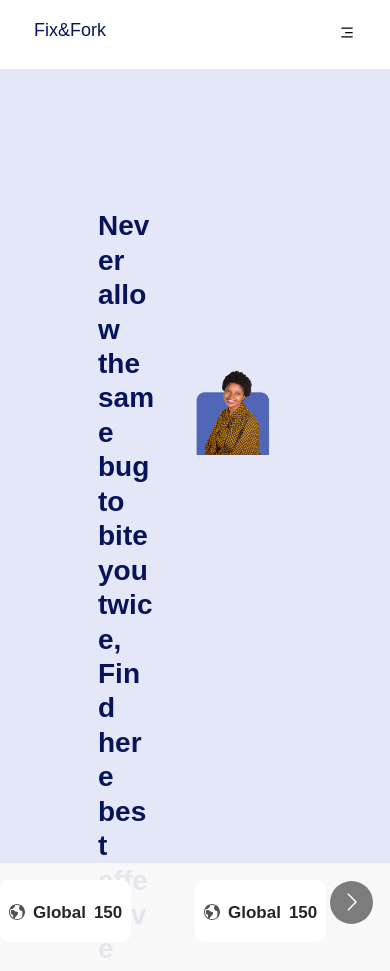
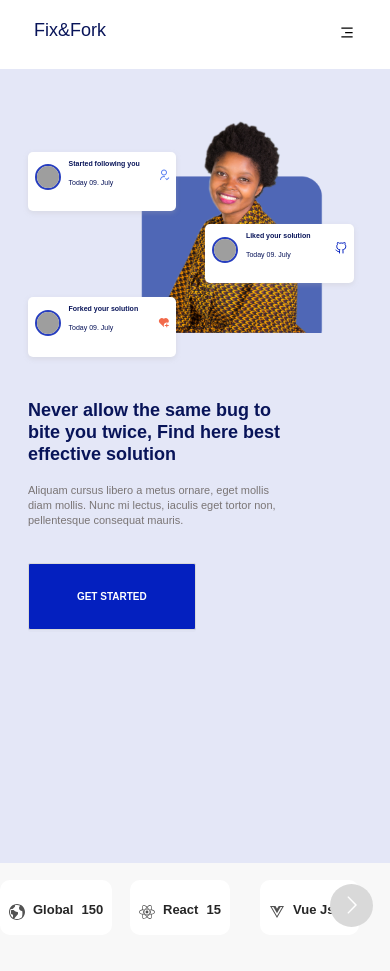
Before and after one commit to ntwari-egide/Fix-and-fork-final, a Next.js app: page / in a window 390 px wide. Shown: the top 971 px of the page. Built offline with nearby package versions, Linux system fonts and the light colour scheme; grey boxes are pictures that could not be loaded.

Commit message:
ft(responsiveness): add responsiveness on welcome page

```diff
--- a/pages/index.js
+++ b/pages/index.js
@@ -37,7 +37,7 @@ export default function Home() {
     },
     mobile: {
       breakpoint: { max: 464, min: 0 },
-      items: 2,
+      items: 3,
       partialVisibilityGutter: 30 // this is needed to tell the amount of px that should be visible.
     }
   }
@@ -54,9 +54,76 @@ export default function Home() {
       <main>
         <HeaderNavbar />
 
+
+        {/* mobile welcome content */}
+
+        <Space direction="vertical" className="welcome-content mobile-welcome-content">
+          <Col className="right-content">
+
+          <div className="demostrate-actions action-1">
+            <Row>
+              <Col span={6}>
+                <Image preview={false} src={'https://images.pexels.com/photos/220453/pexels-photo-220453.jpeg?auto=compress&cs=tinysrgb&dpr=2&h=650&w=940'} />
+              </Col>
+              <Col span={16}>
+                <Title level={5}>Started following you</Title>
+                <Title level={5} className="time">Today 09. July</Title>
+              </Col>
+              <Col span={2}>
+                  <RiUserFollowLine fontSize={10} color="#5C82F2" />
+              </Col>
+            </Row>
+          </div>
+
+
+          <div className="demostrate-actions action-2">
+            <Row>
+              <Col span={6}>
+                <Image preview={false} src={'https://images.pexels.com/photos/3785079/pexels-photo-3785079.jpeg?auto=compress&cs=tinysrgb&dpr=1&w=500'} />
+                      </Col>
+                      <Col span={16}>
+                        <Title level={5}>Liked your solution</Title>
+                        <Title level={5} className="time">Today 09. July</Title>
+                      </Col>
+                      <Col span={2}>
+                          <FiGithub fontSize={10} color="#0420BF" />
+                      </Col>
+                    </Row>
+                  </div>
+
+                  <div className="demostrate-actions action-3">
+                    <Row>
+                      <Col span={6}>
+                        <Image preview={false} src={'https://images.pexels.com/photos/415829/pexels-photo-415829.jpeg?auto=compress&cs=tinysrgb&dpr=1&w=500'} />
+                      </Col>
+                      <Col span={16}>
+                        <Title level={5}>Forked your solution</Title>
+                        <Title level={5} className="time">Today 09. July</Title>
+                      </Col>
+                      <Col span={2}>
+                        <svg id="heart-add-fill" xmlns="http://www.w3.org/2000/svg" width="24" height="24" viewBox="0 0 24 24">
+                          <path id="Path_9" data-name="Path 9" d="M0,0H24V24H0Z" fill="none"/>
+                          <path id="Path_10" data-name="Path 10" d="M19,14v3h3v2H19v3H17V19H14V17h3V14Zm1.243-9.243a6,6,0,0,1,.507,7.91,6,6,0,0,0-8.061,8.127l-.69.691L3.521,12.993A6,6,0,0,1,12,4.529a6,6,0,0,1,8.242.228Z" fill="#f26a4b"/>
+                        </svg>
+
+                      </Col>
+                    </Row>
+                  </div>
+                  </Col>
+          <Col>
+            <Title level={1}>
+              Never allow the same bug to bite you twice, Find here best effective solution
+            </Title>
+            <Title level={3}>
+              Aliquam cursus libero a metus ornare, eget mollis diam mollis. Nunc mi lectus, iaculis eget tortor non, pellentesque consequat mauris.
+            </Title>
+            <Button>GET STARTED</Button>
+          </Col>
+        </Space>
+
         {/* welcome content  */}
 
-        <Row className="welcome-content">
+        <Row className="welcome-content web-welcome-content">
           <Col span={9}>
             <Title level={1}>
               Never allow the same bug to bite you twice, Find here best effective solution
@@ -135,28 +202,44 @@ export default function Home() {
               <div>
                 <Space direction="horizontal">
                   <Space direction="post-types">
-                      <ImEarth fontSize={16} color={"#535353"} />
-                      <Title level={4}>Global</Title>
-                      <Title level={4}>150</Title>
+                      <FaReact fontSize={16} color={"#535353"} />
+                      <Title level={4}>React</Title>
+                      <Title level={4}>15</Title>
                   </Space>
                 </Space>
               </div>
 
               <Space direction="horizontal">
                 <Space direction="post-types">
-                    <ImEarth fontSize={16} color={"#535353"} />
-                    <Title level={4}>Global</Title>
-                    <Title level={4}>150</Title>
+                    <FaVuejs fontSize={16} color={"#535353"} />
+                    <Title level={4}>Vue Js</Title>
+                    <Title level={4}>4</Title>
                 </Space>
               </Space>
 
-              {/* <Space className="post-types">
-                <Space direction="horizontal">
-                    <Col><ImEarth fontSize={16} color={"#535353"} /></Col>
-                    <Col><Title level={4}>Global</Title></Col>
-                    <Col><Title level={4}>150</Title></Col>
-                  </Space>
-                </Space> */}
+              <Space direction="horizontal">
+                <Space direction="post-types">
+                    <SiSpringboot fontSize={16} color={"#535353"} />
+                    <Title level={4}>Spring</Title>
+                    <Title level={4}>7</Title>
+                </Space>
+              </Space>
+
+              <Space direction="horizontal">
+                <Space direction="post-types">
+                    <SiJava fontSize={16} color={"#535353"} />
+                    <Title level={4}>Java</Title>
+                    <Title level={4}>3</Title>
+                </Space>
+              </Space>
+
+              <Space direction="horizontal">
+                <Space direction="post-types">
+                    <DiPhp fontSize={16} color={"#535353"} />
+                    <Title level={4}>Php</Title>
+                    <Title level={4}>6</Title>
+                </Space>
+              </Space>
           </Carousel>
         </div>
 
--- a/public/styles/style.css
+++ b/public/styles/style.css
@@ -349,11 +349,27 @@ span.ant-typography.content {
   display: none;
 }
 
+.mobile-welcome-content{
+  display: none !important;
+}
+
+.web-welcome-content{
+  display: block;
+}
+
 /* Small screen devices (600px and above) */
 @media only screen and (max-width: 595px){
 
   .ant-space.ant-space-horizontal.ant-space-align-center{
     display: block;
+  }
+
+  .mobile-welcome-content{
+    display: block !important;
+  }
+
+  .web-welcome-content{
+    display: none !important;
   }
 
   .mobile-post-types {
@@ -378,7 +394,7 @@ span.ant-typography.content {
     width: 83vw;
   }
 
-  .demostrate-actions{ display: none;}
+  /* .demostrate-actions{ display: none;} */
   .bg-transparent.posts-container {
     padding: 0 2em;
   }
@@ -425,12 +441,90 @@ span.ant-typography.content {
     border-radius: 10px;
     margin-top: 17px;
   }
-  h4.ant-typography {
-    font-size: 17px !important;
+  .ant-space.ant-space-post-types h4.ant-typography {
+    font-size: 13px !important;
     margin-top: 12px !important;
   }
 
   .ant-space.ant-space-post-types svg {
     margin-top: 15px !important;
   }
+  button.react-multiple-carousel__arrow.react-multiple-carousel__arrow--right,
+  button.react-multiple-carousel__arrow.react-multiple-carousel__arrow--left {
+    background: #d9d9d9;
+    margin-top: 14px;
+  }
+  .ant-row.welcome-content {
+    display: flex;
+    flex-direction: column-reverse;
+    border: 1px solid red;
+  }
+  .ant-row.welcome-content {
+    padding: 0 31px;
+  }
+  .ant-space.ant-space-vertical.welcome-content.mobile-welcome-content {
+    margin: 0 !important;
+    padding: 1em 2em;
+  }
+  .demostrate-actions img.ant-image-img {
+    height: 26px;
+    width: 26px;
+  }
+  .demostrate-actions h5.ant-typography {
+    font-weight: 700;
+    color: #081459;
+    font-size: 7px;
+  }
+  .demostrate-actions h5.ant-typography.time {
+    font-weight: 300;
+    font-size: 7px;
+  }
+  .demostrate-actions svg {
+    font-size: 12px;
+    margin-top: 0.9em;
+  }
+
+  .demostrate-actions {
+    width: 38vw;
+    height: 7vh;
+    padding: 7px;
+  }
+  .welcome-content .right-content {
+    background-position: 50px;
+    margin-top: -86px !important;
+  }
+
+  .demostrate-actions.action-1 {
+    position: relative;
+    top: 10vh;
+  }
+  .demostrate-actions.action-3 {
+    position: relative;
+    top: -2em;
+  }
+
+  svg#heart-add-fill {
+    height: 15px;
+    width: 3vw;
+  }
+
+  .demostrate-actions.action-2 {
+    position: relative;
+    top: -2em;
+  }
+
+  .welcome-content h1.ant-typography {
+    margin-top: 14px !important;
+    font-size: 18px !important;
+  }
+
+  .welcome-content h3.ant-typography {
+    font-size: 11px;
+  }
+
+  .welcome-content button.ant-btn {
+    width: 43vw;
+    font-size: 10px;
+    height: 8vh;
+  }
 }
```
